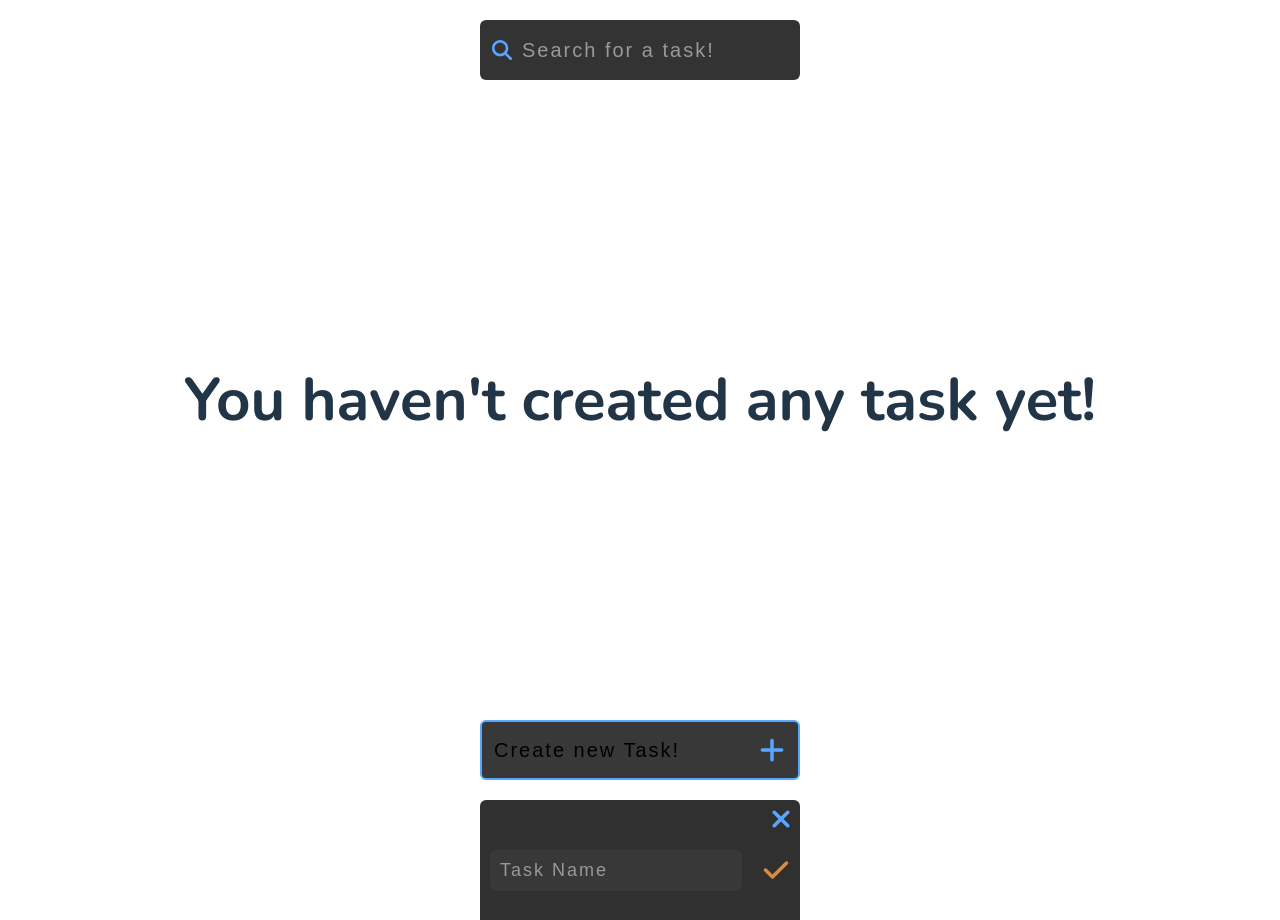
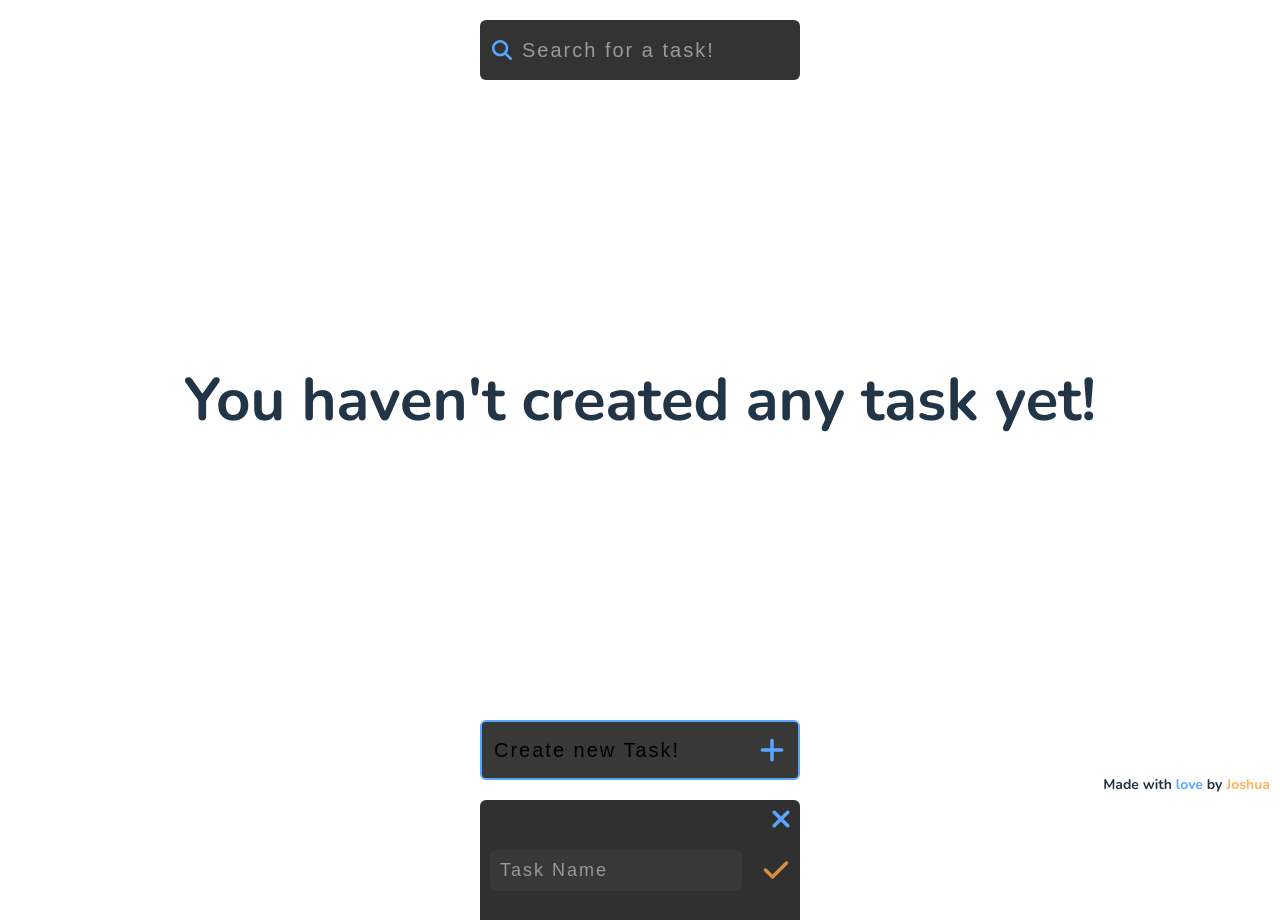
Before and after one commit to ElJoshua08/TaskApp, a React (Vite) app: page / in a window 1280 px wide. Built offline with nearby package versions, Linux system fonts and the light colour scheme.

Commit message:
Author mark ;)

```diff
--- a/src/App.jsx
+++ b/src/App.jsx
@@ -38,6 +38,10 @@ function App() {
         tasks={tasks}
         setTasks={setTasks}
       />
+
+      <h6>
+        Made with <span>love</span> by <span>Joshua</span>
+      </h6>
     </>
   );
 }
--- a/src/index.css
+++ b/src/index.css
@@ -20,8 +20,6 @@
   --color-secondary-darker: #d38e40;
   --color-tertiary: #383838;
   --color-tertiary-darker: #303030;
-  --color-check: #ffb158;
-  --color-delete: #b61818;
 }
 
 * {
@@ -52,7 +50,21 @@ body {
 .no-task {
   font-size: 6rem;
   text-align: center;
+}
 
+h6 {
+  position: absolute;
+  bottom: 0.5rem;
+  right: 1rem;
+  font-size: 1.4rem;
+
+  & :first-child {
+    color: var(--color-primary);
+  }
+
+  & :last-child {
+    color: var(--color-secondary);
+  }
 }
 
 @media (prefers-color-scheme: light) {
```
